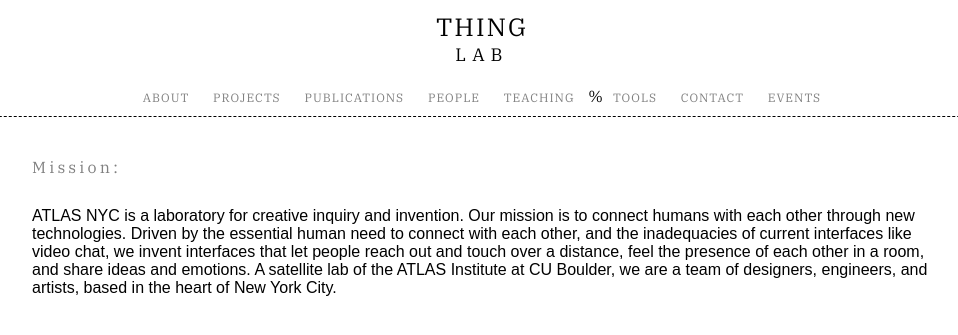
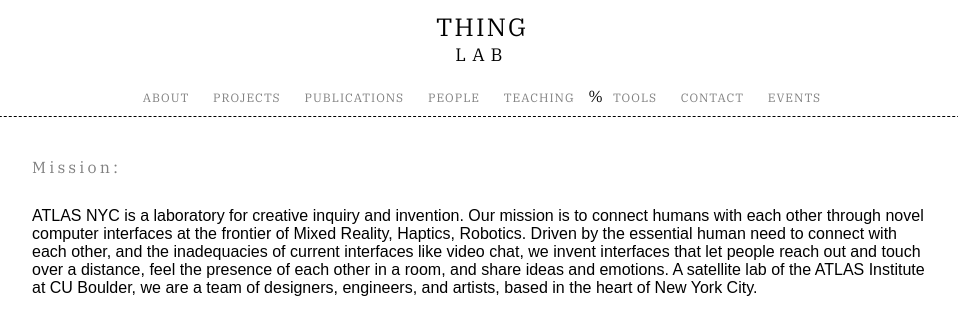
Before and after one commit to THING-Lab/THING-Lab.github.io, a Jekyll site: the page built from index.html, in a window 1280 px wide. Shown: the top 335 px of the page, without its empty margins (158-1116 px from the left). Built offline with Jekyll 4.4.1, drawn with Linux system fonts in a browser that asks for light colours.

Commit message:
Changed description

```diff
--- a/index.html
+++ b/index.html
@@ -5,7 +5,7 @@
 <!-- THIS RUNS THE APP WITH JEKYLL: bundle exec jekyll serve -->
 <section id="about">
     <h1 class="section-head">Mission:</h1>
-    <p class="about-desc">ATLAS NYC is a laboratory for creative inquiry and invention. Our mission is to connect humans with each other through new technologies. Driven by the essential human need to connect with each other, and the inadequacies of current interfaces like video chat, we invent interfaces that let people reach out and touch over a distance, feel the presence of each other in a room, and share ideas and emotions. A satellite lab of the ATLAS Institute at CU Boulder, we are a team of designers, engineers, and artists, based in the heart of New York City.</p>
+    <p class="about-desc">ATLAS NYC is a laboratory for creative inquiry and invention. Our mission is to connect humans with each other through novel computer interfaces at the frontier of Mixed Reality, Haptics, Robotics. Driven by the essential human need to connect with each other, and the inadequacies of current interfaces like video chat, we invent interfaces that let people reach out and touch over a distance, feel the presence of each other in a room, and share ideas and emotions. A satellite lab of the ATLAS Institute at CU Boulder, we are a team of designers, engineers, and artists, based in the heart of New York City.</p>
 
     <!--
     <div class="work-card">
```
